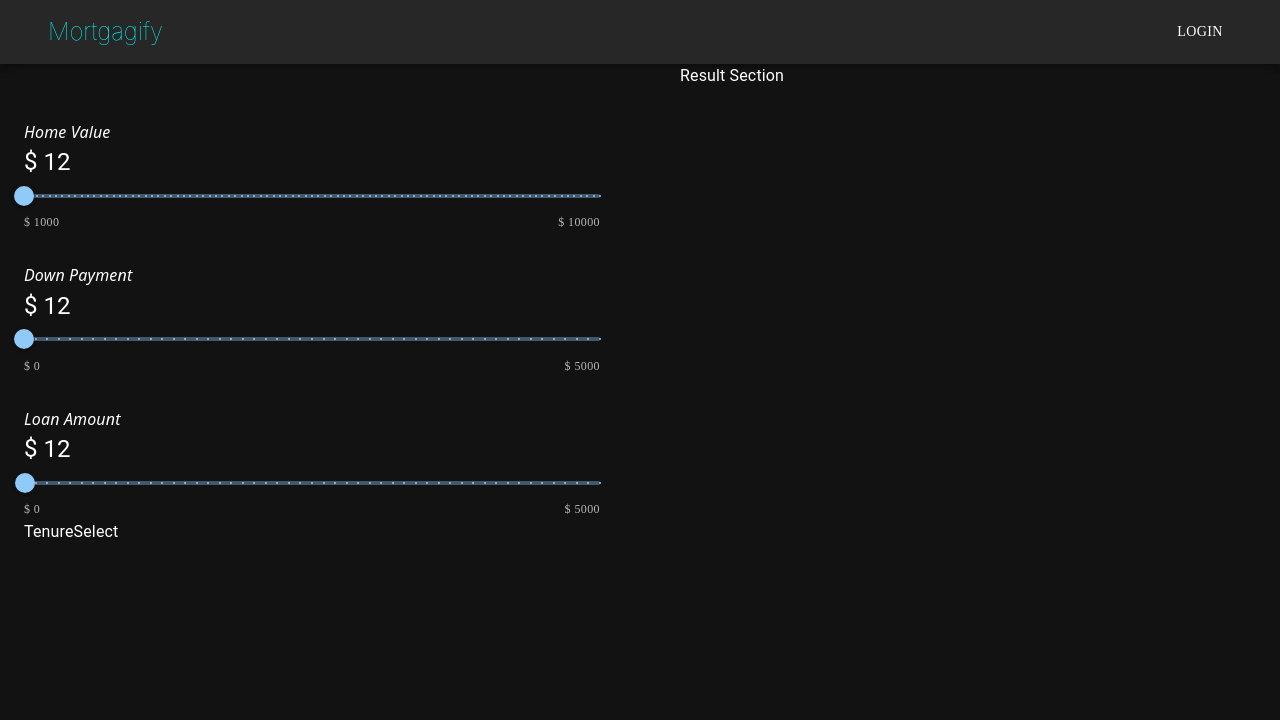
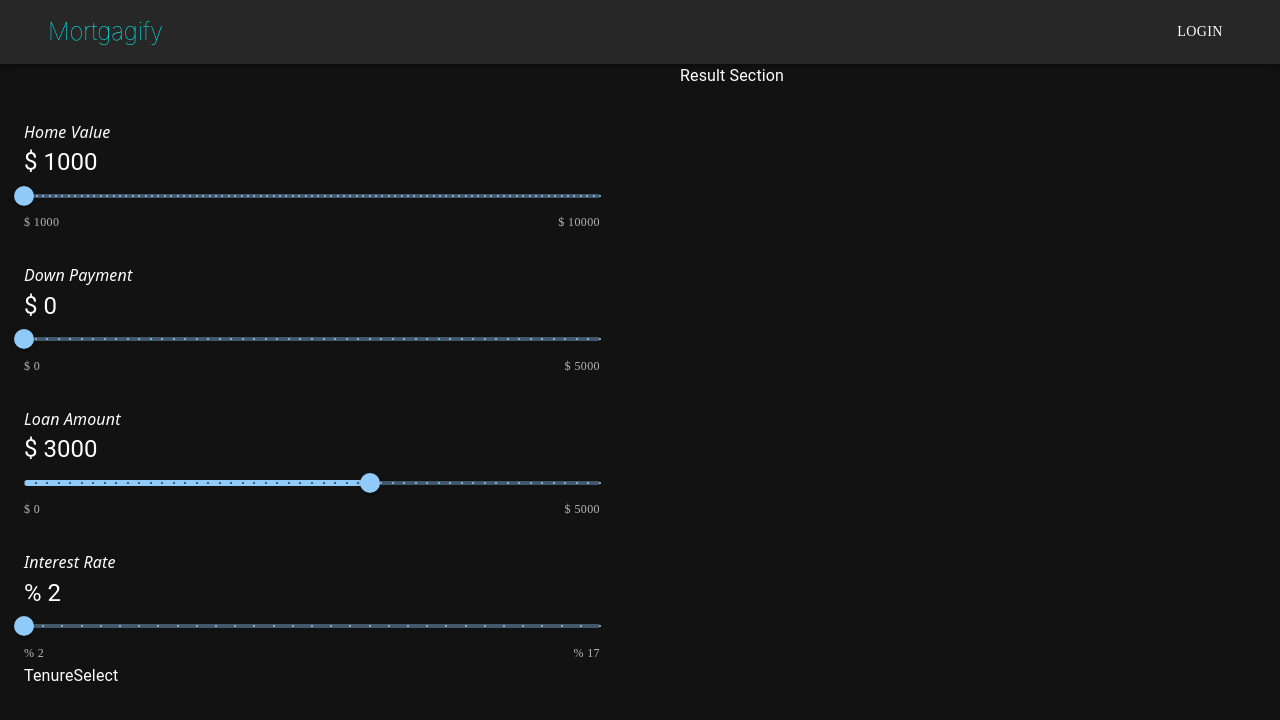
Before and after one commit to Shohaibur/Mortgagify, a React (Create React App) app: page / in a window 1280 px wide. Shown: the top 720 px of the page. Built offline with nearby package versions, Linux system fonts and the light colour scheme.

Commit message:
add usestate, spread

```diff
--- a/src/App.js
+++ b/src/App.js
@@ -3,15 +3,26 @@ import Navbar from "./components/common/Navbar";
 import Result from "./components/Result";
 import SliderSelect from "./components/SliderSelect";
 import TenureSelect from "./components/TenureSelect";
+import { useState } from "react";
 
 function App() {
+
+  const [data, setData] = useState({
+    homeValue: 1000 ,
+    downPayment: 0 ,
+    loanAmount: 3000 ,
+    interestRate:2
+
+  })
+
+
   return (
     <div className="App">
       <Navbar />
       <Container maxWidth="xl">
         <Grid container spacing={10}>
           <Grid item xs={12} md={6}>
-            <SliderSelect />
+            <SliderSelect data={data} setData={setData} />
             <TenureSelect />
           </Grid>
           <Grid item xs={12} md={6}>
--- a/src/components/SliderSelect.js
+++ b/src/components/SliderSelect.js
@@ -2,7 +2,7 @@ import React from "react";
 import SliderComponent from "./common/SliderComponent";
 import { Stack } from "@mui/material";
 
-const SliderSelect = ({ label, unit }) => {
+const SliderSelect = ({ data, setData }) => {
   return (
     <>
       {/* <Stack spacing={1}>{(label = "Home Value")}</Stack> */}
@@ -10,34 +10,49 @@ const SliderSelect = ({ label, unit }) => {
         <SliderComponent
           min={1000}
           max={10000}
-        defaultValue={1000}
+          defaultValue={data.homeValue} //on slider
+          value={data.homeValue}
+          onChange={(e, value) => setData({ ...data, homeValue: value })} //state change
           step={100}
-        onChange={(e, value) => console.log(value)}
           unit={"$"}
           label={"Home Value"}
-        amount={12}
+          amount={data.homeValue}
         />
 
         <SliderComponent
           min={0}
           max={5000}
-        defaultValue={0}
+          defaultValue={data.downPayment}
+          value={data.downPayment}
           step={100}
-        onChange={(e, value) => console.log(value)}
+          onChange={(e, value) => setData({ ...data, downPayment: value })}
           unit={"$"}
           label={"Down Payment"}
-        amount={12}
+          amount={data.downPayment}
         />
 
         <SliderComponent
           min={0}
           max={5000}
-        defaultValue={10}
+          defaultValue={data.loanAmount}
+          value={data.loanAmount}
           step={100}
-        onChange={(e, value) => console.log(value)}
+          onChange={(e, value) => setData({ ...data, loanAmount: value })}
           unit={"$"}
           label={"Loan Amount"}
-        amount={12}
+          amount={data.loanAmount}
+        />
+
+        <SliderComponent
+          min={2}
+          max={17}
+          defaultValue={data.interestRate}
+          value={data.interestRate}
+          step={.5}
+          onChange={(e, value) => setData({ ...data, interestRate: value })}
+          unit={"%"}
+          label={"Interest Rate"}
+          amount={data.interestRate}
         />
       </Stack>
     </>
--- a/src/components/common/SliderComponent.js
+++ b/src/components/common/SliderComponent.js
@@ -1,5 +1,5 @@
 import React from "react";
-import { Divider, Slider, Stack, Typography } from "@mui/material";
+import { Slider, Stack, Typography } from "@mui/material";
 
 const SliderComponent = ({
   defaultValue,
```
Lines whose indentation alone changed are shown as unchanged.
